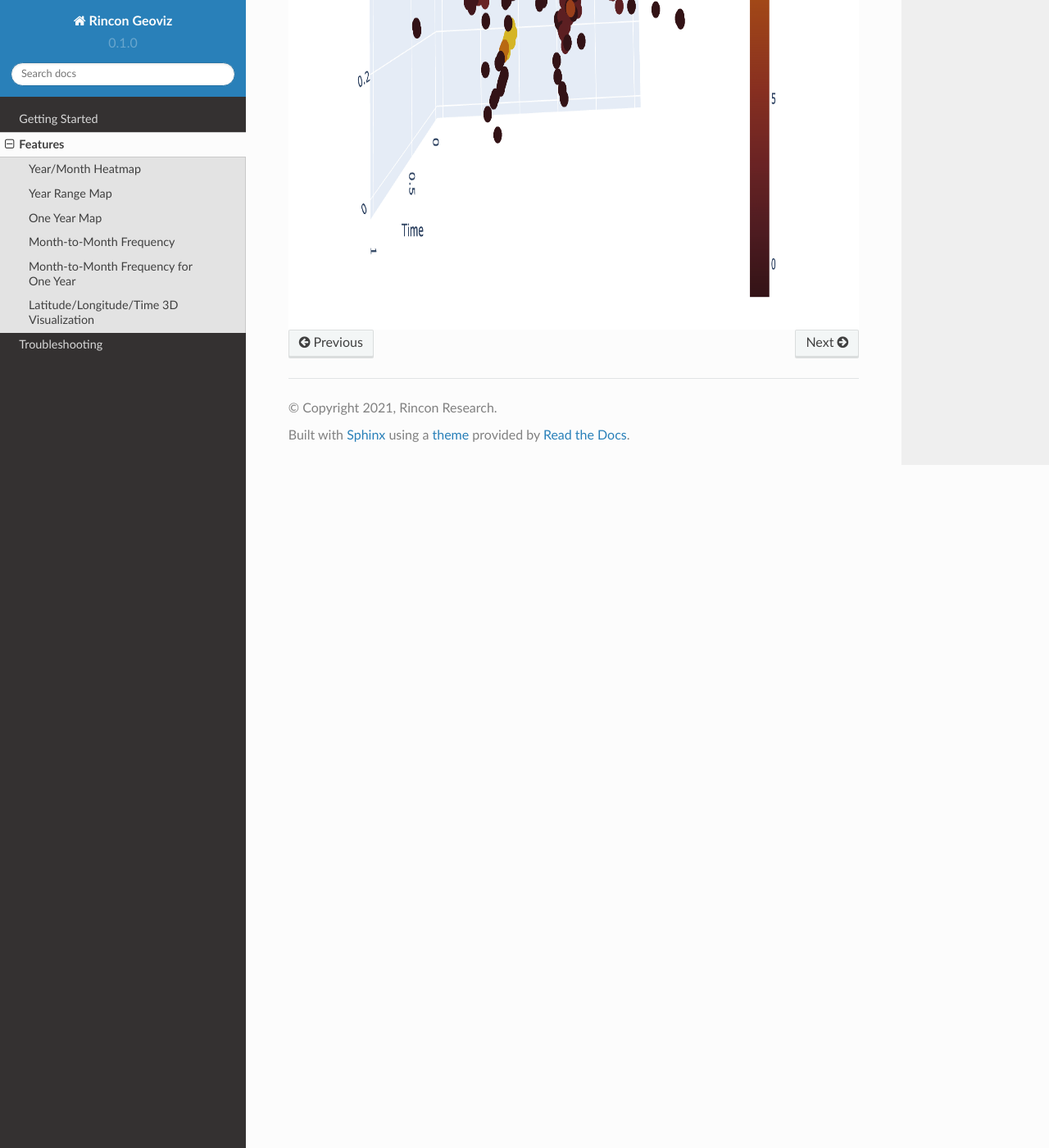
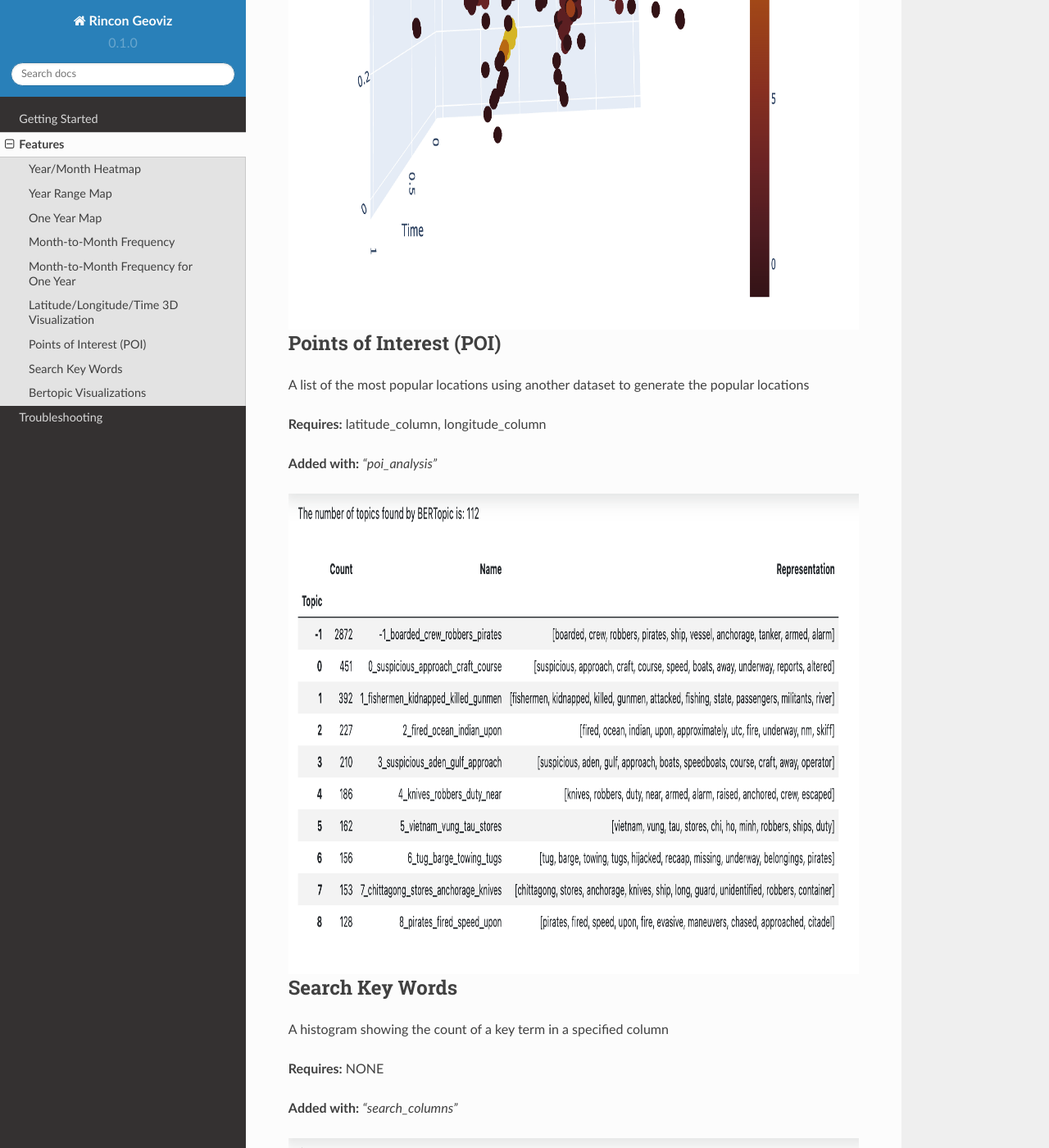
Before and after one commit to nielsenjon/rincon-geoviz-docs, a Sphinx documentation site: the page built from docs/source/features.rst, in a window 1280 px wide and 1400 px high, scrolled down 7078 px. Shown: the whole window at 82% size. Built offline with Sphinx 7.4.7 and the Read the Docs theme 2.0.0, drawn with Linux system fonts in a browser that asks for light colours; some of the changed text lies outside the part shown.

Commit message:
Add more features to features.rst with images

```diff
--- a/docs/source/features.rst
+++ b/docs/source/features.rst
@@ -94,3 +94,39 @@ A 3D visualization of the data. Latitude, longitude, and time are each a dimensi
 .. image:: images/threeD.png
     :scale: 75 %
     :align: center
+
+Points of Interest (POI)
+-------------------------------------------
+A list of the most popular locations using another dataset to generate the popular locations
+
+**Requires:** latitude_column, longitude_column
+
+**Added with:** `"poi_analysis"`
+
+.. image:: images/poi.png
+    :scale: 75 %
+    :align: center
+
+Search Key Words
+-------------------------------------------
+A histogram showing the count of a key term in a specified column
+
+**Requires:** NONE
+
+**Added with:** `"search_columns"`
+
+.. image:: images/search.png
+    :scale: 75 %
+    :align: center
+
+Bertopic Visualizations
+-------------------------------------------
+A intertopic map created from BerTopic model.
+
+**Requires:** description_column
+
+**Added with:** `"nlp_bertopics"`
+
+.. image:: images/bert.png
+    :scale: 75 %
+    :align: center
```
